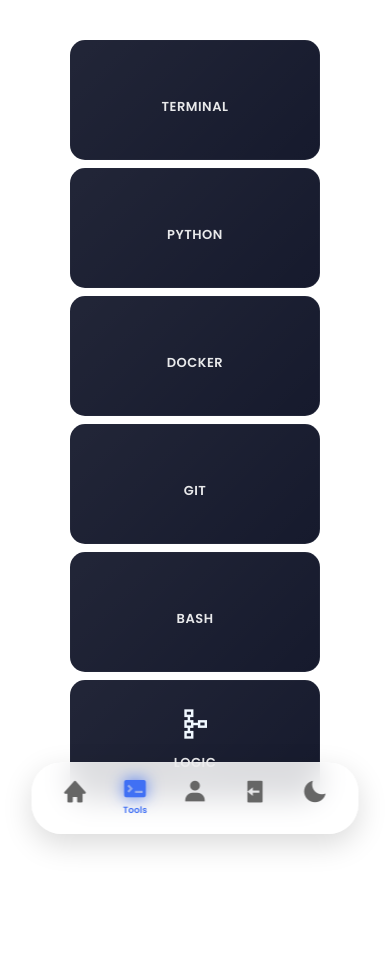
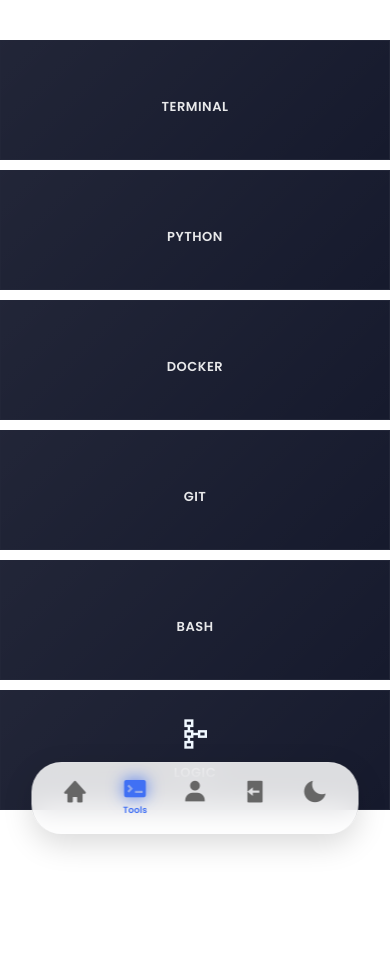
Before and after one commit to x0rma-404/TechHub, a Flask app: page /tools in a window 390 px wide. Before the commit the page ends 850 px from the top, so only its background shows below. Run offline with Flask 3, Linux system fonts and the light colour scheme; the visitor is signed in with stand-in values (Sample User, id 1); some libraries are stand-ins or nearby versions.

Commit message:
icon fix

````diff
--- a/static/tools-icons.css
+++ b/static/tools-icons.css
@@ -133,20 +133,24 @@ body.dark-mode .tool-card:hover {
 
 @media (max-width: 480px) {
     .main-content {
-        padding: 40px 2px;
-        /* Minimal side gap */
+        padding: 40px 0;
+        /* Zero side gap */
     }
 
     .tools-grid {
-        gap: 8px;
-        /* Tighter vertical gap */
+        gap: 10px;
+        /* Vertical gap between rows */
+        padding: 0;
     }
 
     .tool-card {
         flex: 1 1 100%;
+        max-width: 100%;
+        /* Ensure it takes full width */
         height: 120px;
         /* Shorter cards look "wider" */
-        border-radius: 15px;
+        border-radius: 0;
+        /* Square edges for edge-to-edge look if desired, or keep small radius */
     }
 
     .si,
@@ -160,3 +164,5 @@ body.dark-mode .tool-card:hover {
         margin-top: 5px;
     }
 }
+
+```
````
